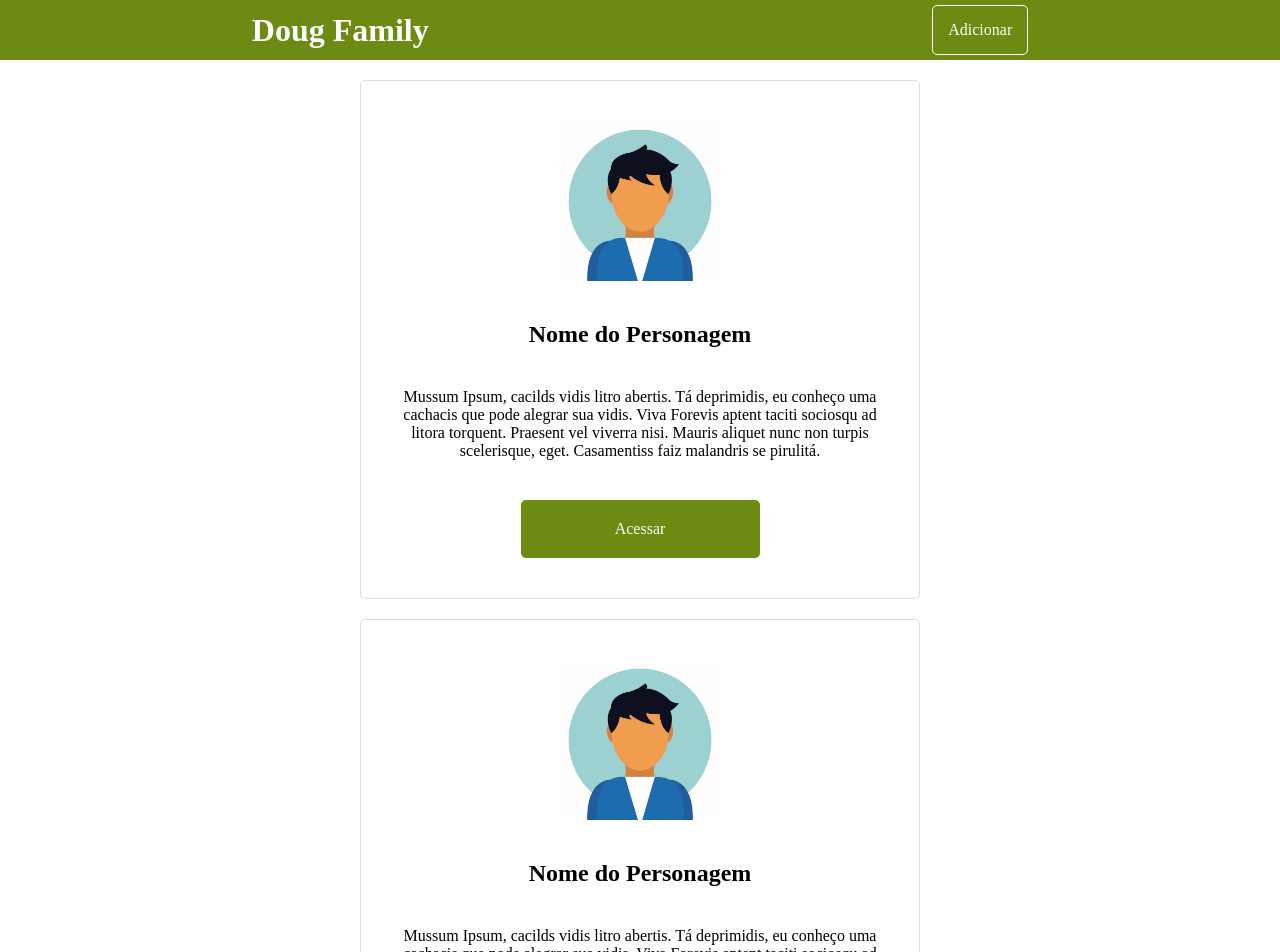
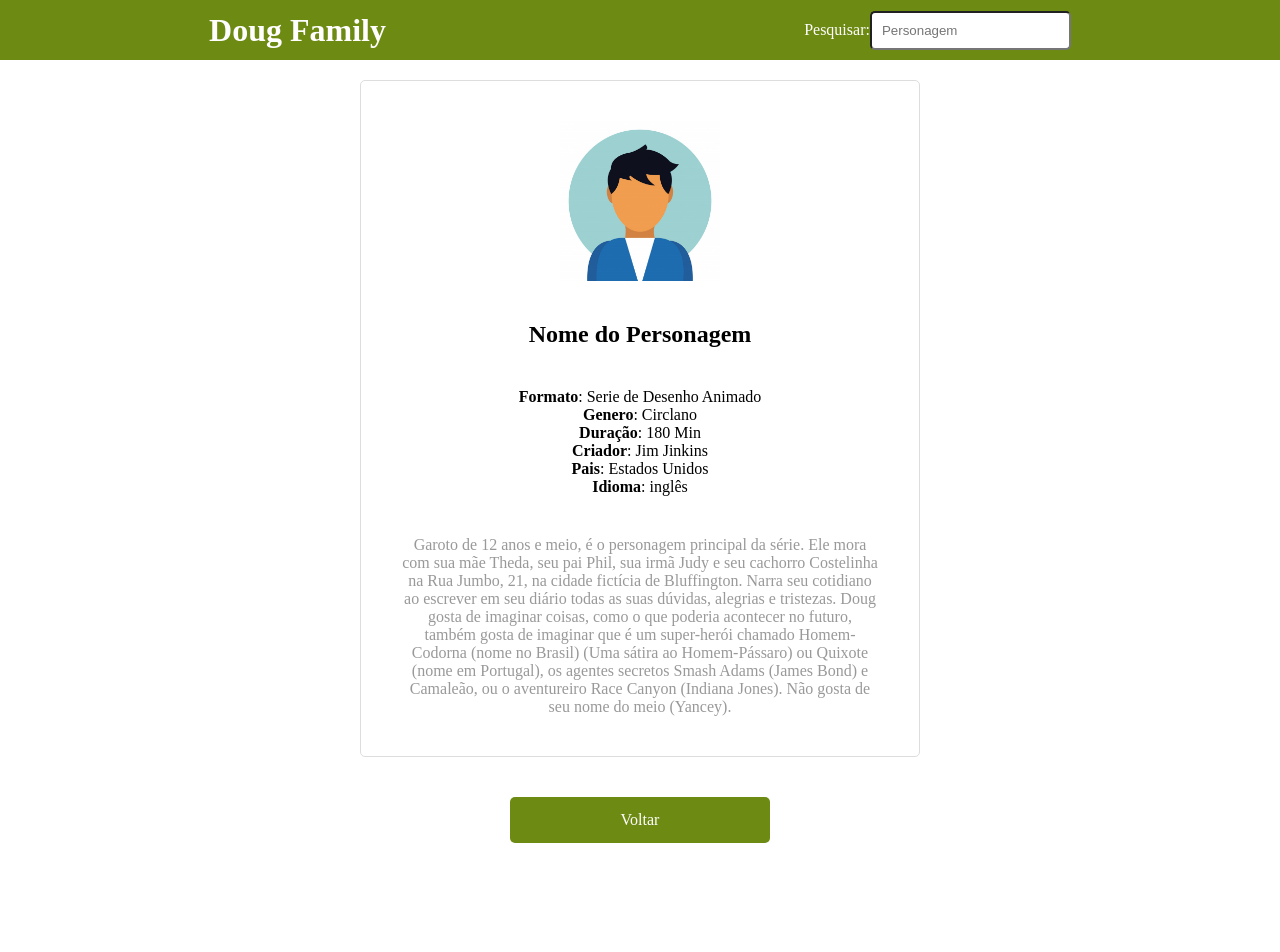
Before and after one commit to anderood/FamilyFunny, a React (Create React App) app: page / in a window 1280 px wide. Shown: the top 952 px of the page. After the commit the page ends 863 px from the top, so only its background shows below. Built offline with nearby package versions, Linux system fonts and the light colour scheme.

Commit message:
Modificacao de Layout

```diff
--- a/src/App.js
+++ b/src/App.js
@@ -11,7 +11,7 @@ function App() {
   return (
     <div className="App">
       <Header/>
-      <Main/>
+      <Details/>
 
     </div>
   );
--- a/src/components/headers/index.js
+++ b/src/components/headers/index.js
@@ -8,7 +8,15 @@ export default class Header extends Component{
 
         <div className="header">
             <h1>Doug Family</h1>
-            <a href="">Adicionar</a>
+            <form>
+                <label>Pesquisar:</label>
+                <input
+                type="search"
+                placeholder="Personagem"
+
+                />
+            </form>
+
         </div>
 
         )
--- a/src/components/headers/styles-headers.css
+++ b/src/components/headers/styles-headers.css
@@ -9,12 +9,12 @@
     align-items: center;
 }
 
-.header a{
-    padding: 15px;
-    border: 1px solid #fff;
+
+.header input{
+    padding: 10px;
     border-radius: 5px;
     text-decoration: none;
-    color: #FFF;
+    color: #000;
 }
 
 .header a:hover{
--- a/src/pages/details/index.js
+++ b/src/pages/details/index.js
@@ -1,7 +1,38 @@
 import React, { Component } from 'react';
+import avatar from '../../img/avatar.jpg';
+import './styles-details.css';
 
-export default class Details extends Component {
+export default class Details extends Component{
     render(){
-        return <h2>Details</h2>
+        return(
+            <div className="details-list-perfil">
+                <article>
+                    <div className="details-perfil-img">
+                        <img src={avatar} alt="Imagem de Perfil"/>
+                    </div>
+                    <h1>Nome do Personagem</h1>
+
+                   <div className="details-perfil-itens">
+                        <ul>
+                            <li><strong>Formato</strong>: Serie de Desenho Animado</li>
+                            <li><strong>Genero</strong>: Circlano</li>
+                            <li><strong>Duração</strong>: 180 Min</li>
+                            <li><strong>Criador</strong>: Jim Jinkins</li>
+                            <li><strong>Pais</strong>: Estados Unidos</li>
+                            <li><strong>Idioma</strong>: inglês</li>
+                        </ul>
+                   </div>
+                   <p>
+                   Garoto de 12 anos e meio, é o personagem principal da série. Ele mora com sua mãe Theda, seu pai Phil, sua irmã Judy e seu cachorro Costelinha na Rua Jumbo, 21, na cidade fictícia de Bluffington. Narra seu cotidiano ao escrever em seu diário todas as suas dúvidas, alegrias e tristezas. Doug gosta de imaginar coisas, como o que poderia acontecer no futuro, também gosta de imaginar que é um super-herói chamado Homem-Codorna (nome no Brasil) (Uma sátira ao Homem-Pássaro) ou Quixote (nome em Portugal), os agentes secretos Smash Adams (James Bond) e Camaleão, ou o aventureiro Race Canyon (Indiana Jones). Não gosta de seu nome do meio (Yancey).
+                   </p>
+
+
+                </article>
+                <div className="details-perfil-botao">
+                    <a href="/">Voltar</a>
+                </div>
+            </div>
+
+        )
     }
 }
--- a/src/pages/details/styles-details.css
+++ b/src/pages/details/styles-details.css
@@ -0,0 +1,68 @@
+.details-list-perfil {
+    max-width: 600px;
+    margin: 20px auto 0;
+    padding: 0 20px;
+}
+
+.details-list-perfil article {
+    background: #FFF;
+    border: 1px solid #DDD;
+    border-radius: 5px;
+    padding: 20px;
+    margin-bottom: 20px;
+}
+
+.details-perfil-img {
+    width: 100%;
+    display: flex;
+    justify-content: center;
+}
+
+.details-perfil-img img{
+    width: 200px;
+    padding: 20px;
+}
+
+.details-list-perfil h1{
+    display: flex;
+    justify-content: center;
+    padding: 20px;
+    text-align: center;
+
+}
+
+.details-list-perfil p{
+    display: flex;
+    justify-content: center;
+    padding: 20px;
+    text-align: center;
+    color: #999;
+}
+.details-perfil-itens {
+    padding: 20px;
+    /* text-align: center; */
+}
+
+.details-perfil-itens ul {
+    list-style-type: none;
+    text-align: center;
+}
+
+
+.details-perfil-botao {
+    width: 100%;
+    padding: 20px;
+    display: flex;
+    justify-content: center;
+}
+
+.details-list-perfil a{
+    width: 50%;
+    display: flex;
+    justify-content: center;
+    padding: 14px;
+    background:rgb(109 138 19);
+    color: #FFF;
+    text-decoration: none;
+    border-radius: 5px;
+}
--- a/src/pages/main/index.js
+++ b/src/pages/main/index.js
@@ -10,22 +10,9 @@ export default class Main extends Component{
                     <div className="perfil-img">
                         <img src={avatar} alt="Imagem de Perfil"/>
                     </div>
-                    <h1>Nome do Personagem</h1>
+                    <h1>Doug Funny</h1>
                     <p>
-                    Mussum Ipsum, cacilds vidis litro abertis. Tá deprimidis, eu conheço uma cachacis que pode alegrar sua vidis. Viva Forevis aptent taciti sociosqu ad litora torquent. Praesent vel viverra nisi. Mauris aliquet nunc non turpis scelerisque, eget. Casamentiss faiz malandris se pirulitá.
-                    </p>
-                    <div className="perfil-botao">
-
-                        <a href="">Acessar</a>
-                    </div>
-                </article>
-                <article>
-                    <div className="perfil-img">
-                        <img src={avatar} alt="Imagem de Perfil"/>
-                    </div>
-                    <h1>Nome do Personagem</h1>
-                    <p>
-                    Mussum Ipsum, cacilds vidis litro abertis. Tá deprimidis, eu conheço uma cachacis que pode alegrar sua vidis. Viva Forevis aptent taciti sociosqu ad litora torquent. Praesent vel viverra nisi. Mauris aliquet nunc non turpis scelerisque, eget. Casamentiss faiz malandris se pirulitá.
+                    Doug é uma série animada americana do canal Nickelodeon. Foi o primeiro Nicktoon produzido e exibido, estrelando um garoto de 12 anos chamado Douglas Yancey "Doug" Funnie. Originado de um livro nunca publicado, Doug Got a New Pair of Shoes, do artista e criador da série Jim Jinkins (mesmo criador de Pinky Dinky Doo) e do escritor Joe Aaron.
                     </p>
                     <div className="perfil-botao">
 
--- a/src/pages/main/styles-main.css
+++ b/src/pages/main/styles-main.css
@@ -27,6 +27,8 @@
     display: flex;
     justify-content: center;
     padding: 20px;
+    text-align: center;
+
 }
 
 .list-perfil p{
@@ -34,11 +36,12 @@
     justify-content: center;
     padding: 20px;
     text-align: center;
+    color: #999;
 }
 
 .perfil-botao {
     width: 100%;
-    padding: 20px;
+
     display: flex;
     justify-content: center;
 }
@@ -47,7 +50,7 @@
     width: 50%;
     display: flex;
     justify-content: center;
-    padding: 20px;
+    padding: 14px;
     background:rgb(109 138 19);
     color: #FFF;
     text-decoration: none;
```
